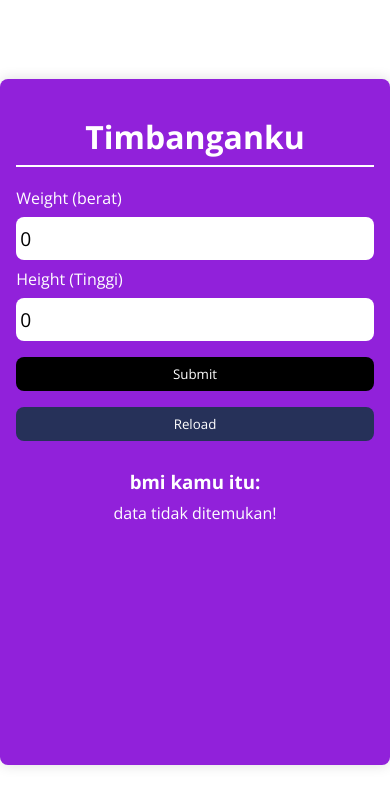
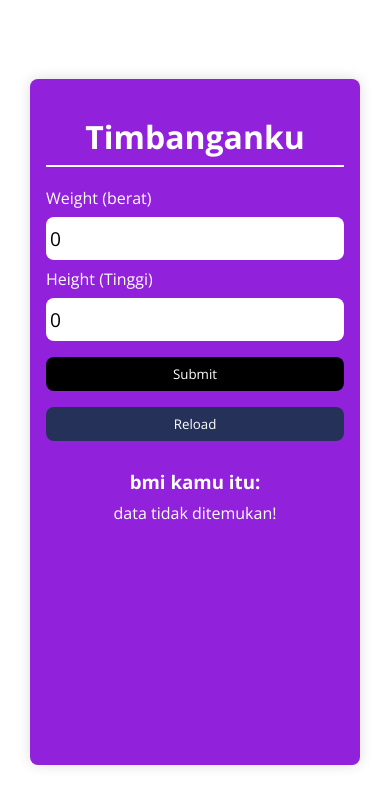
Before and after one commit to Anugerah20/bmi-you, a React (Create React App) app: page / in a window 390 px wide. Shown: the top 806 px of the page. Built offline with nearby package versions, Linux system fonts and the light colour scheme; the HTML template or start-up script is replaced by a standard one.

Commit message:
update responsive mobile

```diff
--- a/src/index.css
+++ b/src/index.css
@@ -84,6 +84,12 @@ label {
   height: 200px;
 }
 
+@media screen and (max-width: 768px) {
+  .container {
+    margin: 30px 30px;
+  }
+}
+
 /* body {
   margin: 0;
   font-family: -apple-system, BlinkMacSystemFont, 'Segoe UI', 'Roboto', 'Oxygen',
```
